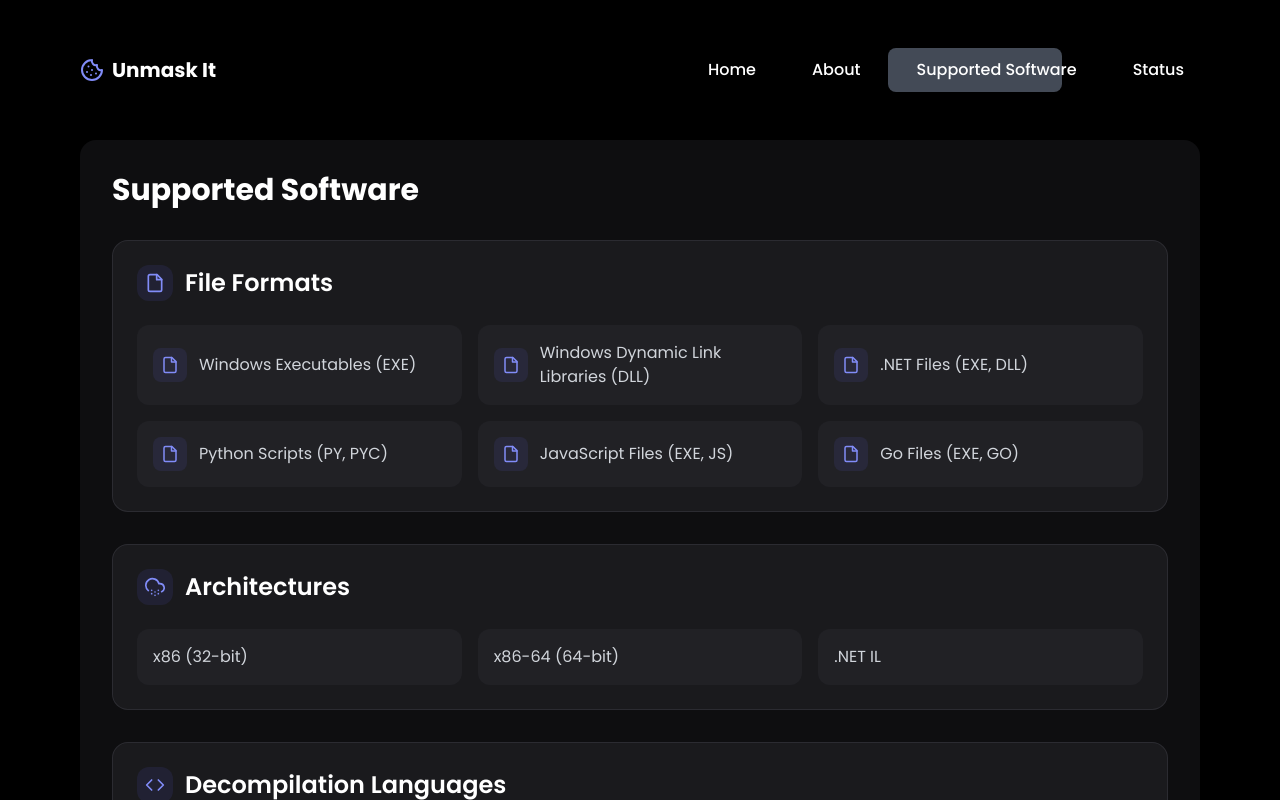
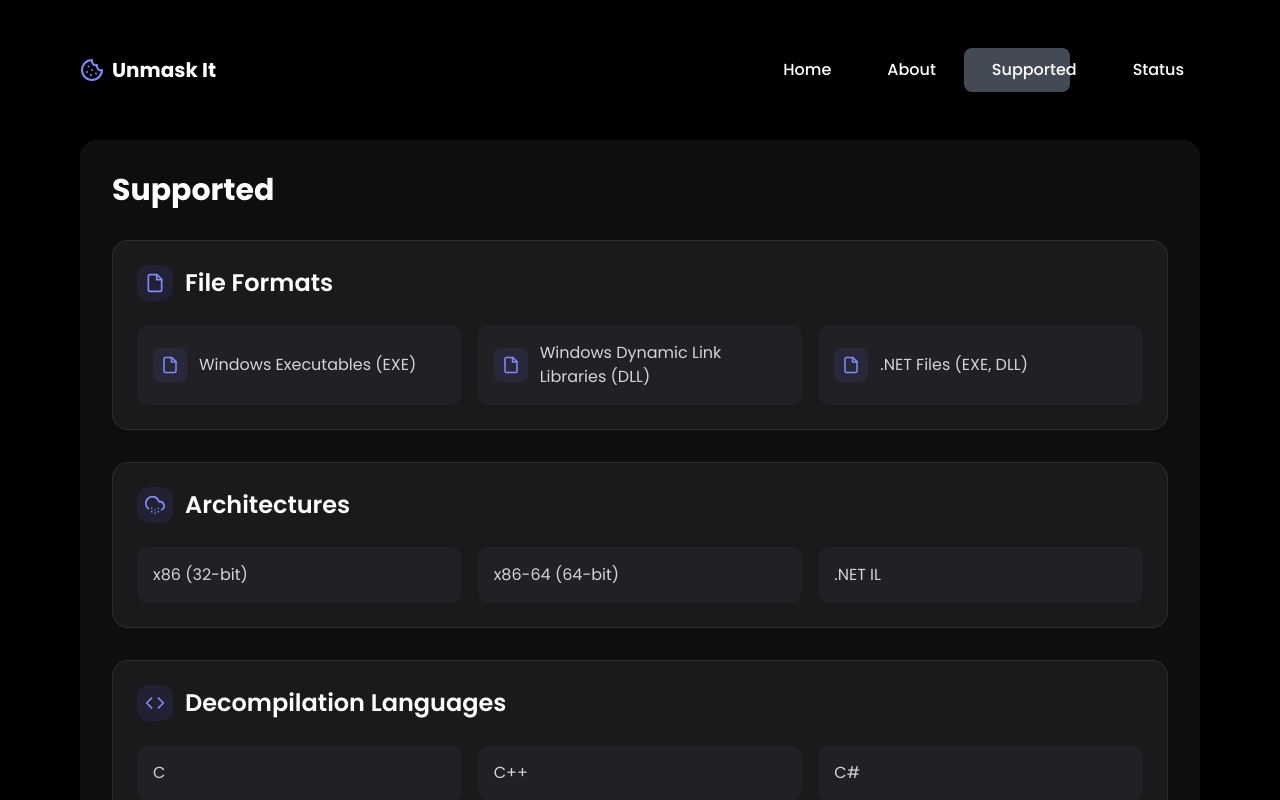
Before and after one commit to nffdev/unmask-it, a React (Vite) app in the folder Front/: page /supported in a window 1280 px wide. Shown: the top 800 px of the page. Built offline with nearby package versions, Linux system fonts and the light colour scheme.

Commit message:
feat(app): updated navbar

```diff
--- a/Front/src/components/navigation.jsx
+++ b/Front/src/components/navigation.jsx
@@ -8,7 +8,7 @@ export function Navigation() {
   const navLinks = [
     { to: "/", label: "Home" },
     { to: "/about", label: "About" },
-    { to: "/supported", label: "Supported Software" },
+    { to: "/supported", label: "Supported" },
     { to: "/status", label: "Status" },
   ];
   const linkRefs = useRef([]);
--- a/Front/src/routes/Supported.jsx
+++ b/Front/src/routes/Supported.jsx
@@ -14,7 +14,7 @@ export default function SupportedPage() {
           animate={{ opacity: 1, y: 0 }}
           transition={{ duration: 0.5, ease: "easeOut" }}
         >
-          <h1 className="text-3xl font-bold mb-8 text-white">Supported Software</h1>
+          <h1 className="text-3xl font-bold mb-8 text-white">Supported</h1>
 
           <div className="space-y-8">
             <section className="bg-zinc-800/50 p-6 rounded-2xl border border-zinc-700/50">
@@ -42,9 +42,9 @@ export default function SupportedPage() {
                   { name: "Windows Executables (EXE)", icon: "windows" },
                   { name: "Windows Dynamic Link Libraries (DLL)", icon: "windows" },
                   { name: ".NET Files (EXE, DLL)", icon: "hash" },
-                  { name: "Python Scripts (PY, PYC)", icon: "code" },
-                  { name: "JavaScript Files (EXE, JS)", icon: "code" },
-                  { name: "Go Files (EXE, GO)", icon: "code" },
+                  // { name: "Python Scripts (PY, PYC)", icon: "code" },
+                  // { name: "JavaScript Files (EXE, JS)", icon: "code" },
+                  // { name: "Go Files (EXE, GO)", icon: "code" },
                 ].map((item, index) => (
                   <div
                     key={index}
@@ -136,9 +136,9 @@ export default function SupportedPage() {
                   "C",
                   "C++",
                   "C#",
-                  "Python",
-                  "JavaScript",
-                  "Go (experimental)",
+                  // "Python",
+                  // "JavaScript",
+                  // "Go (experimental)",
                 ].map((item, index) => (
                   <div key={index} className="bg-zinc-700/20 p-4 rounded-xl hover:bg-zinc-700/30 transition-colors">
                     {item}
```
